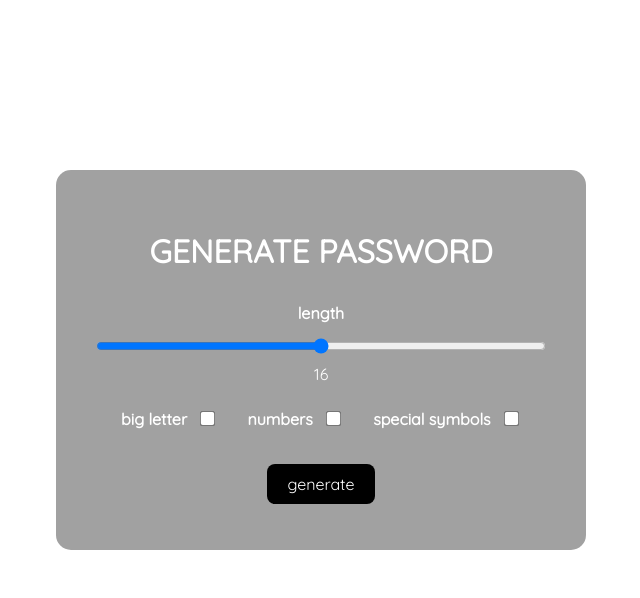
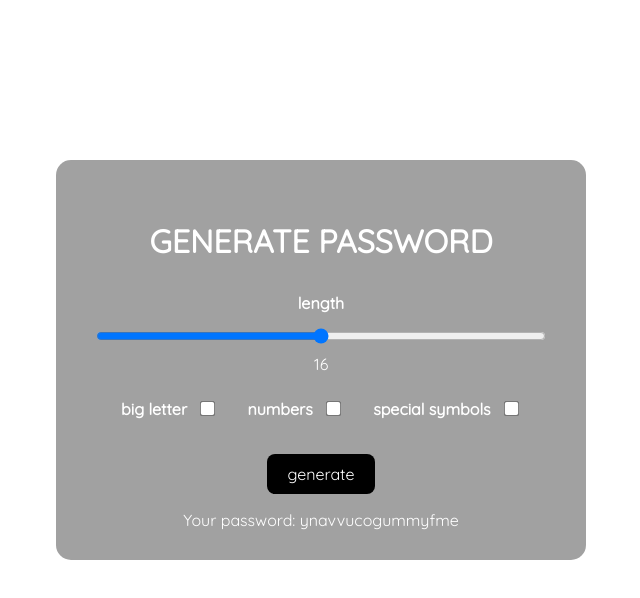
Before and after one commit to ZheniaOb/password-generator, a plain HTML site: page index.html in a window 1280 px wide. Both pictures are taken after a click on the button "generate". Shown: the whole page, without its empty margins (319-959 px from the left). Drawn offline with Linux system fonts and the light colour scheme.

Commit message:
the password is no longer shown in the alert, now it is shown directly on the site

```diff
--- a/index.html
+++ b/index.html
@@ -36,6 +36,9 @@
         <div>
             <button id="generate-btn">generate</button>
         </div>
+        <div>
+            <p id="result"></p>
+        </div>
     </div>
 
     <script src="script.js"></script>
--- a/script.js
+++ b/script.js
@@ -30,5 +30,5 @@ generateBtn.addEventListener("click", () => {
       password += chars[randomIndex];
     }
 
-    alert("Your password is: " + password);
+    document.getElementById('result').textContent = `Your password: ${password}`;
   });
--- a/style.css
+++ b/style.css
@@ -19,7 +19,7 @@ body {
     border-radius: 15px;
     box-shadow: 0 0 25px rgba(255, 255, 255, 0.1);
     width: 450px;
-    height: 300px;
+    height: 320px;
     text-align: center;
 }
 span {
@@ -72,3 +72,8 @@ input[type="checkbox"] {
     transform: scale(1.05);
     background-color: #2c2a2b;
   }
+
+  p {
+   color: #ffffff;
+   font-family: "Quicksand", sans-serif;
+  }
```
